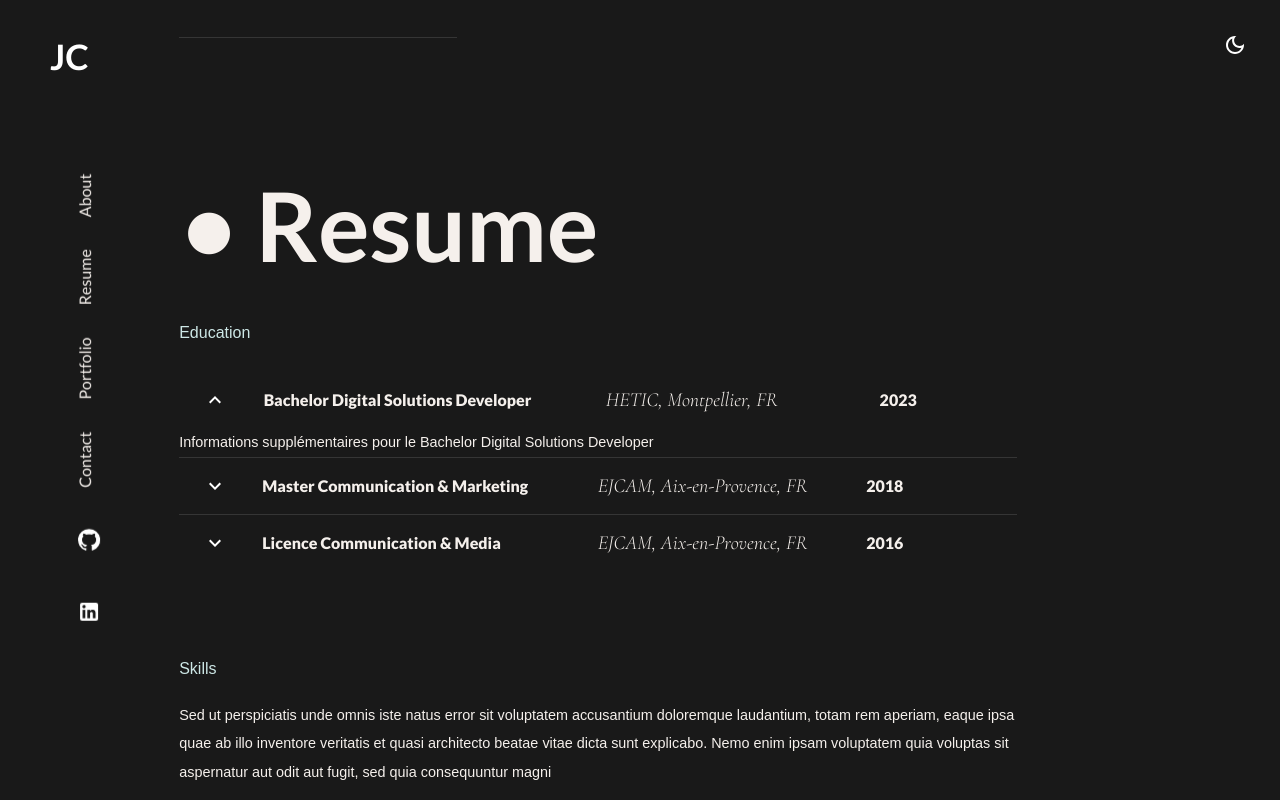
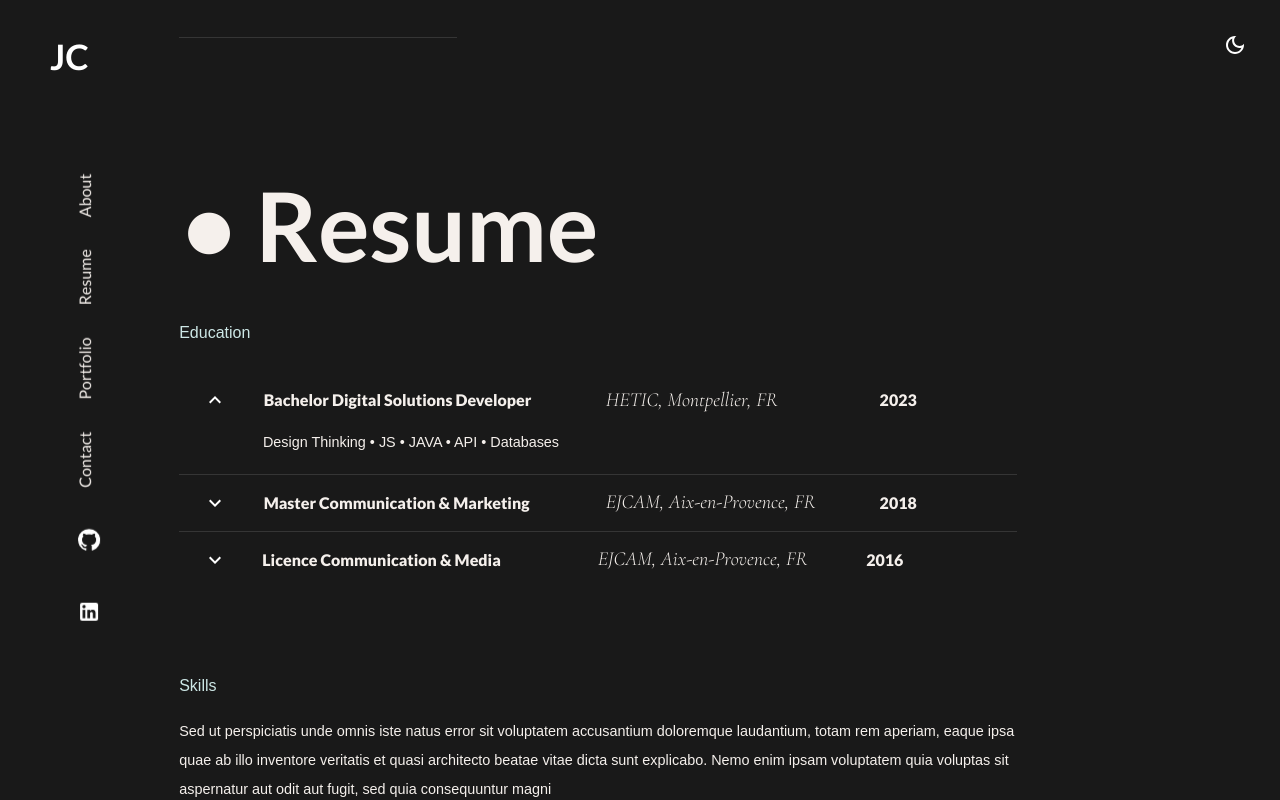
Before and after one commit to JulieChabanis/MinimalPortfolio, a React (Create React App) app: page / in a window 1280 px wide. Both pictures are taken after a click on the button 215 px from the left and 2090 px from the top of the page. Shown: the part 1690-2490 px from the top of the page. Built offline with nearby package versions, Linux system fonts and the light colour scheme; a web font is replaced by a local one.

Commit message:
update collapsed Section in xs breackpoints

```diff
--- a/src/components/Home/HeroPage/HeroPage.jsx
+++ b/src/components/Home/HeroPage/HeroPage.jsx
@@ -1,4 +1,4 @@
-import { Box, useTheme } from "@mui/material";
+import { Box, Typography, useTheme } from "@mui/material";
 import { motion } from "framer-motion";
 import styles from "./HeroPage.module.css";
 import { ParallaxText } from "../../Effects/ParallaxText/ParallaxText";
@@ -34,7 +34,7 @@ const HeroPage = forwardRef(() => {
         </motion.div>
         </Box>
 
-        <Box sx={{ fontSize: theme.typography.h3}}>
+        <Typography variant="h3" className={styles.degradedText}>
         <motion.div
           initial={{ y: "100%", opacity: 0 }}
           animate={{
@@ -46,7 +46,7 @@ const HeroPage = forwardRef(() => {
         <div></div>
         {'{* a job as a'}
         </motion.div>
-        </Box>
+        </Typography>
         <Box sx={{ fontSize: theme.typography.h3}}>
         <motion.div
           initial={{ y: "100%", opacity: 0 }}
--- a/src/components/Home/Resume/Education.jsx
+++ b/src/components/Home/Resume/Education.jsx
@@ -1,6 +1,7 @@
 import React, { useState } from 'react';
 import { Box, Divider, Typography, List, ListItem, Grid, IconButton, Collapse } from '@mui/material';
 import { ExpandMore, ExpandLess } from '@mui/icons-material';
+import styles from './Education.module.css'
 
 const EducationSection = () => {
   const [expanded, setExpanded] = useState(null);
@@ -26,28 +27,34 @@ const EducationSection = () => {
               </IconButton>
             </Grid>
             <Grid item xs={11} sm={5} md={5} lg={5}>
-              <Typography variant="h10">Bachelor Digital Solutions Developer</Typography>
+              <Typography variant="h10"> Bachelor Digital Solutions Developer</Typography>
             </Grid>
             <Grid item xs={8} sm={5} md={4} lg={4}>
-              <Typography variant="h4">HETIC, Montpellier, FR</Typography>
+              <Typography marginLeft={{ xs: 4, sm: 0, md: 0, lg: 0}} variant="h4">HETIC, Montpellier, FR</Typography>
             </Grid>
             <Grid item xs={4} sm={1} md={1} lg={1}>
-              <Typography variant="h10">2023</Typography>
+              <Typography variant="h10">
+                {"2023"}
+              </Typography>
             </Grid>
           </Grid>
         </ListItem>
 
         <Collapse in={expanded === 0} timeout="auto" unmountOnExit>
-          <Typography variant="h6">
-            Informations supplémentaires pour le Bachelor Digital Solutions Developer
-          </Typography>
+              <Typography variant="h6" className={styles.collapsedText}>
+                 {"Design Thinking • JS • JAVA • API • Databases"}
+              </Typography>
         </Collapse>
 
         <Divider />
 
         {/* Education 1 */}
         <ListItem>
-          <Grid container spacing={{ xs: 0, sm: 2, md: 1, lg: 0 }}  alignItems="center">
+          <Grid
+            container
+            spacing={{ xs: 0, sm: 2, md: 2, lg: 2 }}
+            alignItems="center"
+          >
             <Grid item xs={1} sm={1} md={1} lg={1}>
               <IconButton onClick={() => handleToggle(1)}>
                 {expanded === 1 ? <ExpandLess /> : <ExpandMore />}
@@ -57,7 +64,7 @@ const EducationSection = () => {
               <Typography variant="h10">Master Communication & Marketing</Typography>
             </Grid>
             <Grid item xs={8} sm={5} md={4} lg={4}>
-              <Typography variant="h4">EJCAM, Aix-en-Provence, FR</Typography>
+              <Typography  marginLeft={{ xs: 4, sm: 0, md: 0, lg: 0}} variant="h4">EJCAM, Aix-en-Provence, FR</Typography>
             </Grid>
             <Grid item xs={4} sm={1} md={1} lg={1}>
               <Typography variant="h10">2018</Typography>
@@ -66,8 +73,8 @@ const EducationSection = () => {
         </ListItem>
 
         <Collapse in={expanded === 1} timeout="auto" unmountOnExit>
-          <Typography variant="h6">
-            Informations supplémentaires pour le Master Communication Marketing
+          <Typography variant="h6" className={styles.collapsedText}>
+          {"Development strategy • Branding • Market research"}
           </Typography>
         </Collapse>
 
@@ -85,7 +92,7 @@ const EducationSection = () => {
               <Typography variant="h10">Licence Communication & Media</Typography>
             </Grid>
             <Grid item xs={8} sm={5} md={4} lg={4}>
-              <Typography variant="h4">EJCAM, Aix-en-Provence, FR</Typography>
+              <Typography  marginLeft={{ xs: 4, sm: 0, md: 0, lg: 0}} variant="h4">EJCAM, Aix-en-Provence, FR</Typography>
             </Grid>
             <Grid item xs={4} sm={1} md={1} lg={1}>
               <Typography variant="h10">2016</Typography>
@@ -94,18 +101,9 @@ const EducationSection = () => {
         </ListItem>
 
         <Collapse in={expanded === 2} timeout="auto" unmountOnExit>
-          <Grid container alignItems="center">
-            <Grid item xs={1}>
-              <Box>
-                |
-              </Box>
-            </Grid>
-            <Grid item xs={10}>
-              <Typography variant="h6">
-                Informations supplémentaires pour la licence Communication Media
-              </Typography>
-            </Grid>
-          </Grid>
+          <Typography variant="h6" className={styles.collapsedText}>
+            {"Media studies • Influence strategy • New Media"}
+          </Typography>
         </Collapse>
 
       </List>
--- /dev/null
+++ b/src/components/Home/Resume/Education.module.css
@@ -0,0 +1,11 @@
+.degradedText {
+  background: linear-gradient(to right, #B799FF, #8ec9c8);
+  -webkit-background-clip: text;
+  -webkit-text-fill-color: transparent;
+  color: transparent;
+}
+
+.collapsedText {
+  padding-left: 10%;
+  padding-bottom:2%;
+}
```
